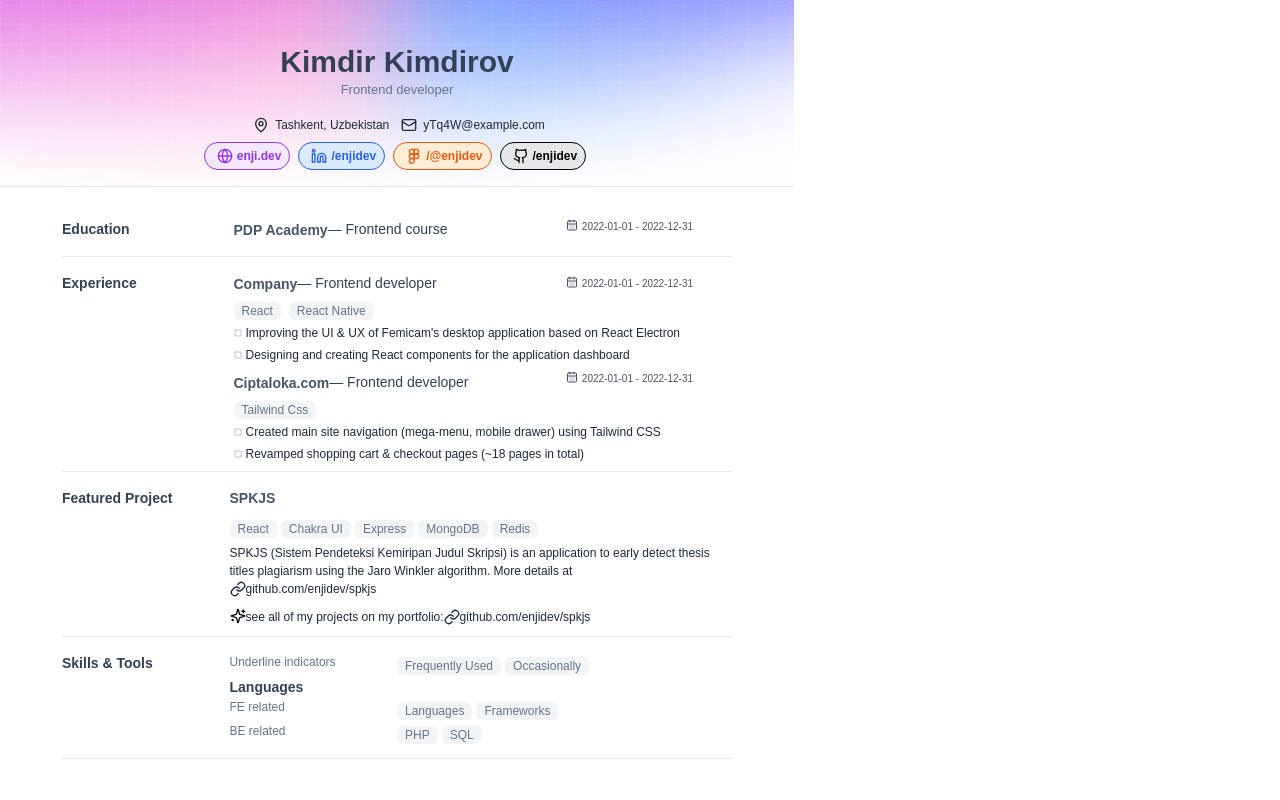
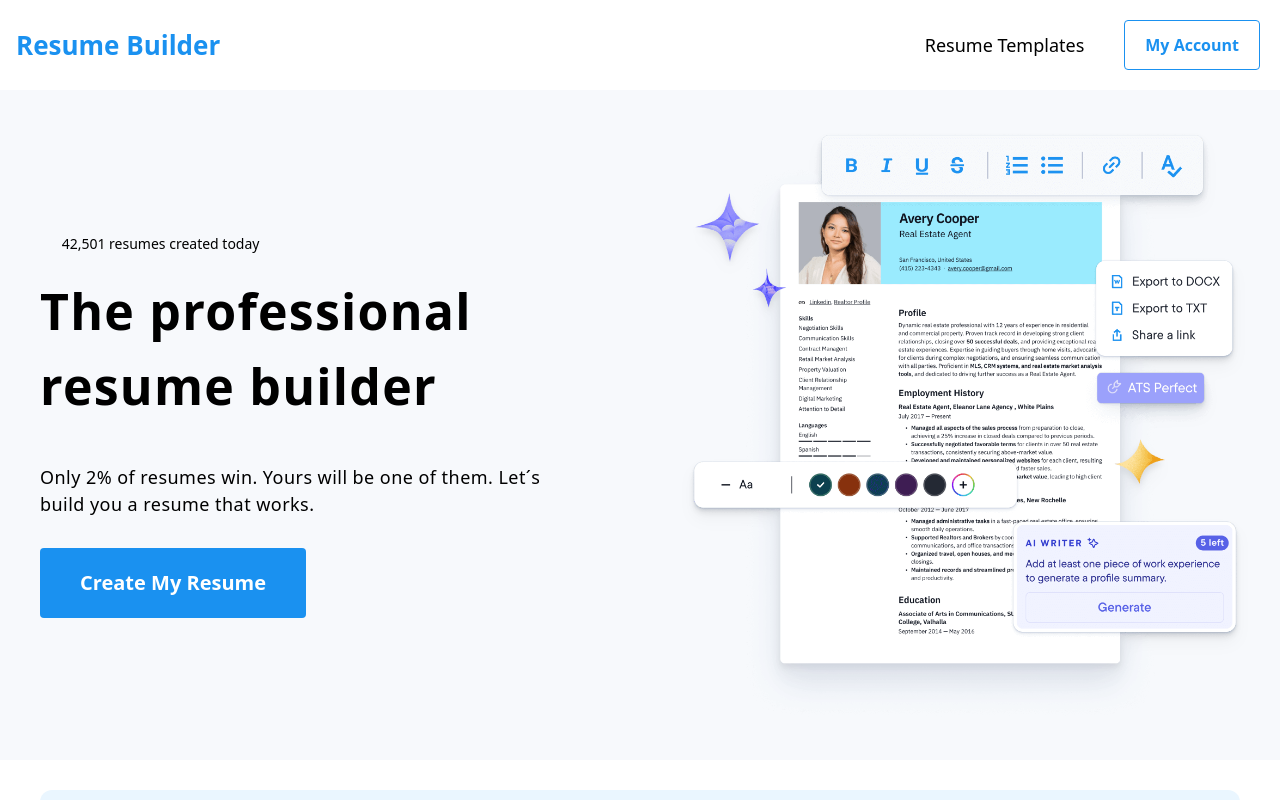
Before and after one commit to mirmaxsudov/ResumeBuilderWeb, a React (Vite) app: page / in a window 1280 px wide. Shown: the top 800 px of the page. Built offline with nearby package versions, Linux system fonts and the light colour scheme; what @react-pdf/renderer would draw is missing.

Commit message:
Excess elements removed

```diff
--- a/src/App.jsx
+++ b/src/App.jsx
@@ -14,17 +14,16 @@ import ResumeBuilder from "./components/resumes/resumeBuilder/ResumeBuilder";
 function App() {
   return (
 
-    // <BrowserRouter>
-    //   <Routes>
-    //     <Route path="/" element={<HomeLayout />}>
-    //       <Route index={true} element={<HomePage />} />
-    //       <Route path="/resume-templates" element={<ResumeTemplates />} />
-    //       <Route path="/profile" element={<Resume8 />} />
-    //     </Route>
-    //     <Route path="/resume-builder" element={<ResumeBuilder />} />
-    //   </Routes>
-    // </BrowserRouter>
-    <EnjiResume/>
+    <BrowserRouter>
+      <Routes>
+        <Route path="/" element={<HomeLayout />}>
+          <Route index={true} element={<HomePage />} />
+          <Route path="/resume-templates" element={<ResumeTemplates />} />
+          <Route path="/profile" element={<Resume8 />} />
+        </Route>
+        <Route path="/resume-builder" element={<ResumeBuilder />} />
+      </Routes>
+    </BrowserRouter>
   )
 }
 
```
Also changed, not shown: src/index.css (line endings or trailing spaces).
